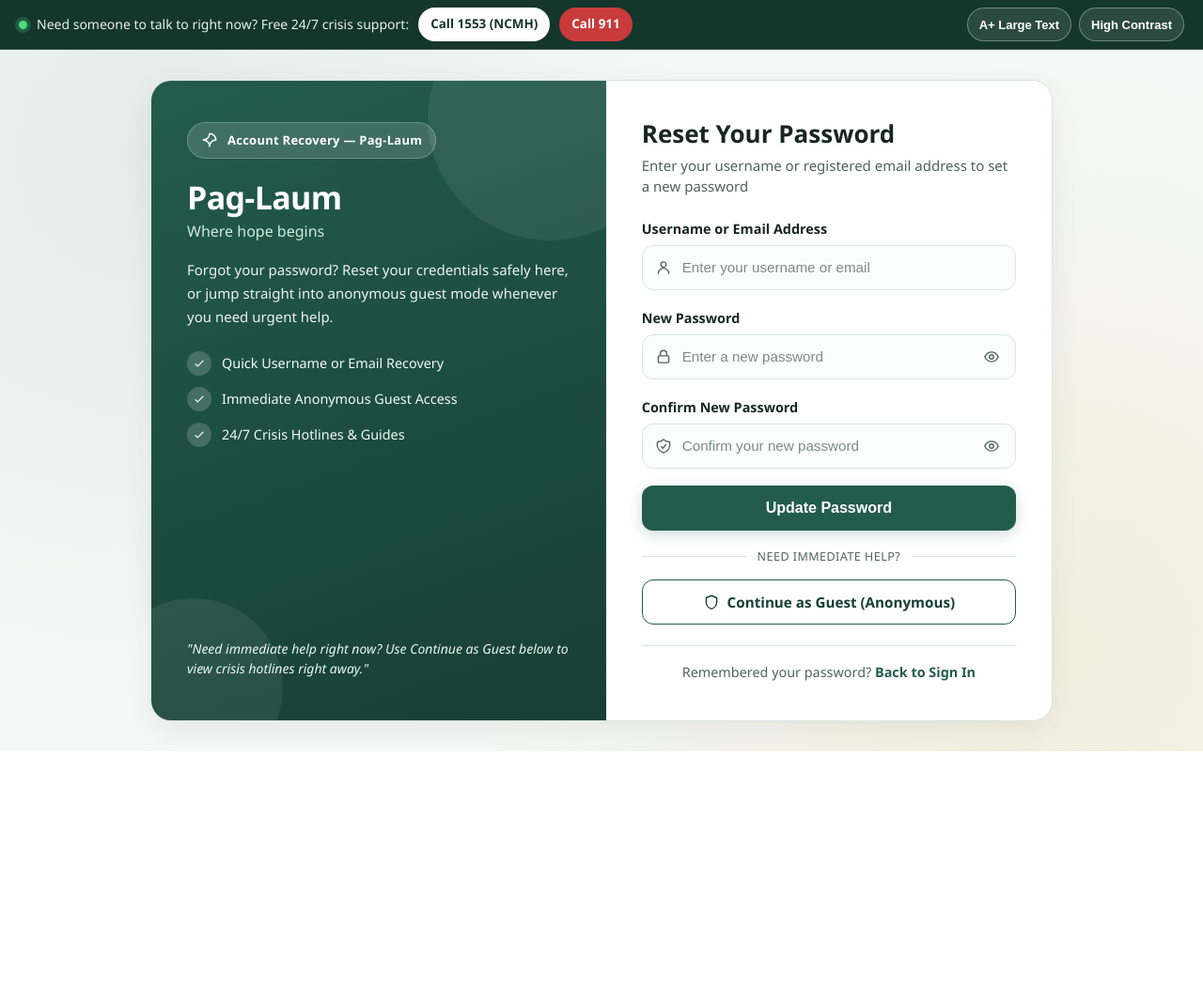
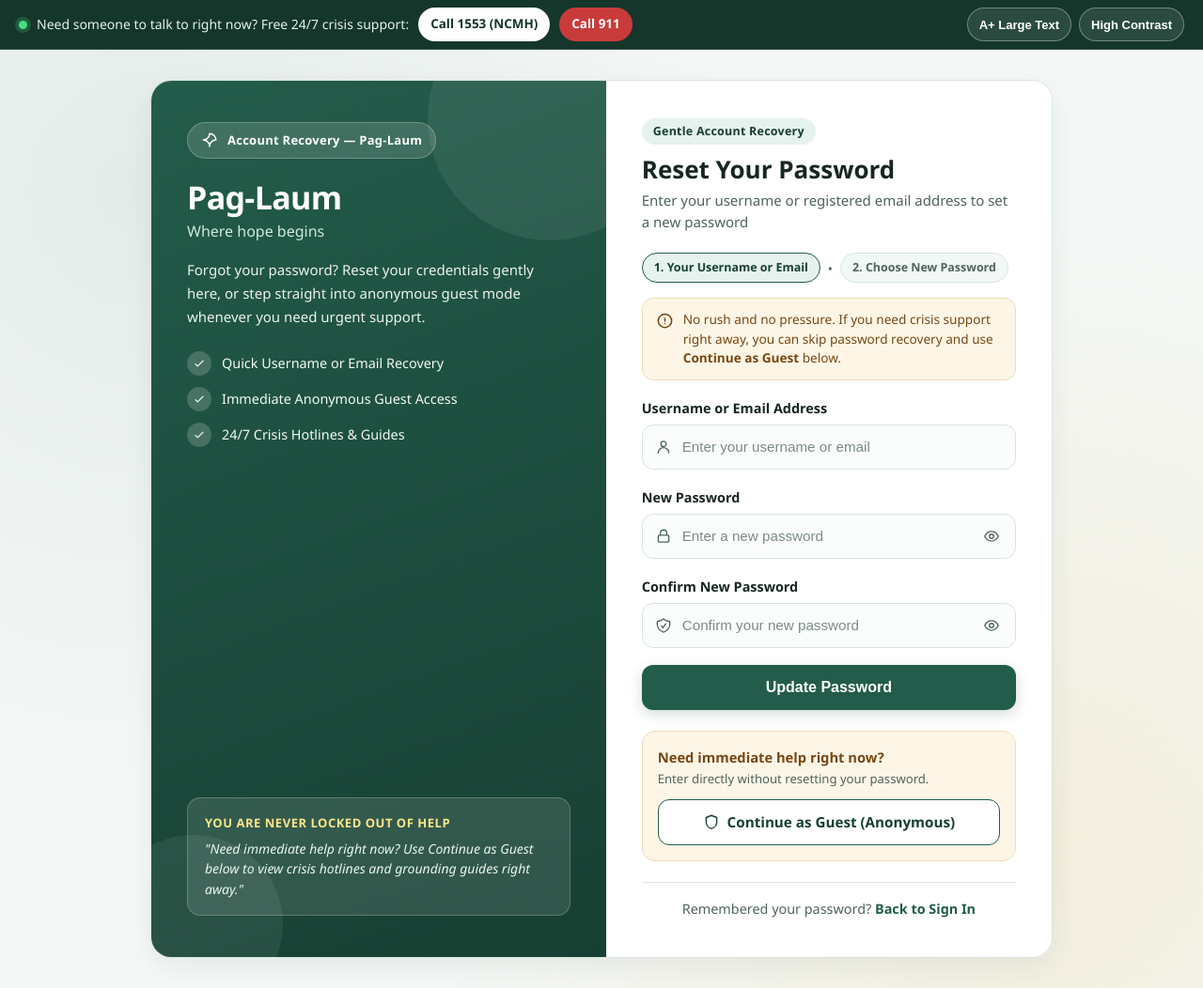
Before and after one commit to Kashkinnn/Pag-Laum, a Django app: page /forgot-password/ in a window 1280 px wide. Shown: the whole page at 94% size. Before the commit the page ends 800 px from the top, so only its background shows below. Run offline with Django 5.2, Linux system fonts and the light colour scheme.

Commit message:
feat(ui-forgot-password): modernize Account Recovery screen with stress-free guidance and guest fallback

```diff
--- a/apps/login/templates/login/forgot_password.html
+++ b/apps/login/templates/login/forgot_password.html
@@ -8,7 +8,7 @@
 {% endblock %}
 
 {% block page_wrapper %}
-<main class="auth-wrapper">
+<main id="main-content" class="auth-wrapper">
     <section class="auth-card" aria-label="Pag-Laum Account Recovery">
         <aside class="brand-panel">
             <div class="brand-top">
@@ -16,13 +16,13 @@
                     <svg viewBox="0 0 24 24" fill="none" stroke="currentColor" stroke-width="2" aria-hidden="true">
                         <path stroke-linecap="round" stroke-linejoin="round" d="M12 3c4.97 0 9 4.03 9 9-4.97 0-9 4.03-9 9 0-4.97-4.03-9-9-9 4.97 0 9-4.03 9-9z" />
                     </svg>
-                    <span>Account Recovery — Pag-Laum</span>
+                    <span>Account Recovery &mdash; Pag-Laum</span>
                 </div>
 
                 <h1 class="brand-title">Pag-Laum</h1>
                 <p class="brand-tagline">Where hope begins</p>
                 <p class="brand-description">
-                    Forgot your password? Reset your credentials safely here, or jump straight into anonymous guest mode whenever you need urgent help.
+                    Forgot your password? Reset your credentials gently here, or step straight into anonymous guest mode whenever you need urgent support.
                 </p>
 
                 <ul class="brand-features">
@@ -53,23 +53,50 @@
                 </ul>
             </div>
 
-            <div class="brand-quote">
-                "Need immediate help right now? Use Continue as Guest below to view crisis hotlines right away."
+            <div class="brand-calm-card">
+                <div class="brand-calm-title">You are never locked out of help</div>
+                <p class="brand-quote">
+                    "Need immediate help right now? Use Continue as Guest below to view crisis hotlines and grounding guides right away."
+                </p>
             </div>
         </aside>
 
         <div class="form-panel">
             <div class="form-header">
+                <div class="welcome-pill">Gentle Account Recovery</div>
                 <h2>Reset Your Password</h2>
                 <p>Enter your username or registered email address to set a new password</p>
             </div>
 
+            <div class="recovery-steps-pills" aria-label="Recovery steps">
+                <span class="recovery-step-pill is-active">1. Your Username or Email</span>
+                <span class="recovery-step-sep" aria-hidden="true">&bull;</span>
+                <span class="recovery-step-pill {% if reset_success %}is-active{% endif %}">2. Choose New Password</span>
+            </div>
+
             {% if reset_success %}
             <div class="alert-success" role="status">
-                <strong>Password updated!</strong> The password for <strong>{{ reset_username }}</strong> has been changed successfully. You can now sign in with your new password.
+                <div class="alert-success-title">
+                    <svg viewBox="0 0 24 24" fill="none" stroke="currentColor" stroke-width="2.2" aria-hidden="true">
+                        <path stroke-linecap="round" stroke-linejoin="round" d="M9 12.75L11.25 15 15 9.75M21 12a9 9 0 11-18 0 9 9 0 0118 0z" />
+                    </svg>
+                    <strong>Password updated!</strong>
+                </div>
+                <p>
+                    The password for <strong>{{ reset_username }}</strong> has been changed successfully. You can now sign in calmly with your new password.
+                </p>
             </div>
             <a href="{% url 'login' %}" class="btn-submit btn-submit-link">Return to Sign In</a>
             {% else %}
+                <div class="recovery-calm-note">
+                    <svg viewBox="0 0 24 24" fill="none" stroke="currentColor" stroke-width="1.9" aria-hidden="true">
+                        <path stroke-linecap="round" stroke-linejoin="round" d="M12 9v3.75m9-.75a9 9 0 11-18 0 9 9 0 0118 0zm-9 3.75h.008v.008H12v-.008z" />
+                    </svg>
+                    <span>
+                        No rush and no pressure. If you need crisis support right away, you can skip password recovery and use <strong>Continue as Guest</strong> below.
+                    </span>
+                </div>
+
                 {% if form.non_field_errors %}
                 <div class="alert-error" role="alert">
                     {{ form.non_field_errors }}
@@ -90,7 +117,7 @@
                             {{ form.identifier }}
                         </div>
                         {% if form.identifier.errors %}
-                        <div class="field-error">{{ form.identifier.errors }}</div>
+                        <div class="field-error" role="alert">{{ form.identifier.errors }}</div>
                         {% endif %}
                     </div>
 
@@ -117,7 +144,7 @@
                             </button>
                         </div>
                         {% if form.new_password1.errors %}
-                        <div class="field-error">{{ form.new_password1.errors }}</div>
+                        <div class="field-error" role="alert">{{ form.new_password1.errors }}</div>
                         {% endif %}
                     </div>
 
@@ -144,7 +171,7 @@
                             </button>
                         </div>
                         {% if form.new_password2.errors %}
-                        <div class="field-error">{{ form.new_password2.errors }}</div>
+                        <div class="field-error" role="alert">{{ form.new_password2.errors }}</div>
                         {% endif %}
                     </div>
 
@@ -152,14 +179,18 @@
                 </form>
             {% endif %}
 
-            <div class="divider-text">Need immediate help?</div>
-
+            <section class="guest-sanctuary-box" aria-label="Need immediate help?">
+                <div class="guest-sanctuary-header">
+                    <strong>Need immediate help right now?</strong>
+                    <span>Enter directly without resetting your password.</span>
+                </div>
                 <a href="{% url 'guest_login' %}" class="btn-guest">
                     <svg viewBox="0 0 24 24" fill="none" stroke="currentColor" stroke-width="1.8" aria-hidden="true">
                         <path stroke-linecap="round" stroke-linejoin="round" d="M12 3l7.5 3v6c0 4.55-3.2 8.74-7.5 9.75C7.7 20.74 4.5 16.55 4.5 12V6L12 3z" />
                     </svg>
                     <span>Continue as Guest (Anonymous)</span>
                 </a>
+            </section>
 
             <div class="auth-footer">
                 Remembered your password? <a href="{% url 'login' %}">Back to Sign In</a>
--- a/static/css/login.css
+++ b/static/css/login.css
@@ -210,6 +210,87 @@ html[data-contrast="high"] .auth-wrapper {
     font-size: 0.9375rem;
     color: var(--text-muted);
     line-height: 1.5;
+}
+
+.recovery-steps-pills {
+    display: flex;
+    align-items: center;
+    flex-wrap: wrap;
+    gap: 8px;
+    margin-bottom: 16px;
+}
+
+.recovery-step-pill {
+    padding: 5px 12px;
+    border-radius: 999px;
+    background: var(--primary-soft);
+    border: 1px solid var(--border-subtle);
+    color: var(--text-muted);
+    font-size: 0.78rem;
+    font-weight: 600;
+}
+
+.recovery-step-pill.is-active {
+    background: var(--primary-light);
+    border-color: var(--primary);
+    color: var(--primary-dark);
+    font-weight: 700;
+}
+
+.recovery-step-sep {
+    color: var(--text-muted);
+    font-size: 0.85rem;
+}
+
+.recovery-calm-note {
+    display: flex;
+    align-items: flex-start;
+    gap: 10px;
+    padding: 12px 14px;
+    margin-bottom: 18px;
+    border-radius: 12px;
+    background: var(--accent-warm);
+    border: 1px solid var(--accent-warm-border);
+    color: var(--accent-warm-text);
+    font-size: 0.85rem;
+    line-height: 1.5;
+}
+
+.recovery-calm-note svg {
+    width: 19px;
+    height: 19px;
+    flex-shrink: 0;
+    margin-top: 2px;
+}
+
+.alert-success {
+    background: #ecfdf5;
+    border: 1px solid #a7f3d0;
+    border-left: 4px solid #059669;
+    color: #065f46;
+    padding: 16px;
+    border-radius: 12px;
+    margin-bottom: 20px;
+    font-size: 0.92rem;
+    line-height: 1.55;
+}
+
+.alert-success-title {
+    display: flex;
+    align-items: center;
+    gap: 8px;
+    margin-bottom: 6px;
+    font-size: 1rem;
+}
+
+.alert-success-title svg {
+    width: 20px;
+    height: 20px;
+    flex-shrink: 0;
+}
+
+.alert-success p {
+    margin: 0;
 }
 
 .alert-error {
```
Lines whose indentation alone changed are shown as unchanged.
